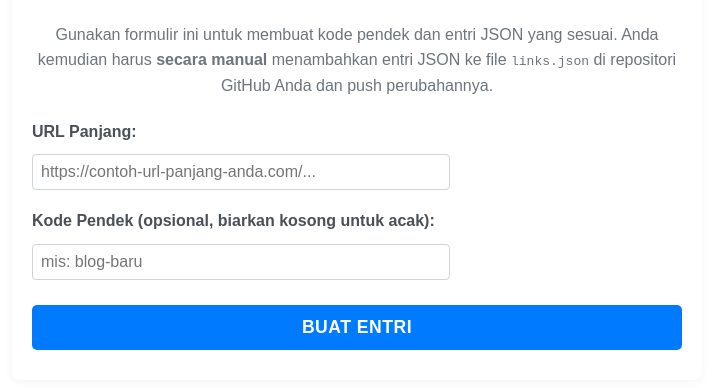
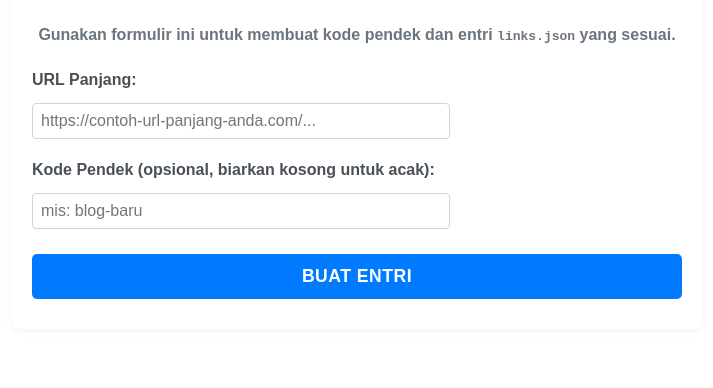
Before and after one commit to EDYCINDY/Shorte-link, a plain HTML site: page index.html in a window 1280 px wide. Shown: the part 128-516 px from the top of the page, without its empty margins (283-996 px from the left). Drawn offline with Linux system fonts and the light colour scheme.

Commit message:
Update index.html

```diff
--- a/index.html
+++ b/index.html
@@ -152,7 +152,7 @@ button:active {
 </head>
 <body>
     <h1>Pembuat Tautan Pendek</h1>
-    <p>Gunakan formulir ini untuk membuat kode pendek dan entri JSON yang sesuai. Anda kemudian harus <strong>secara manual</strong> menambahkan entri JSON ke file <code>links.json</code> di repositori GitHub Anda dan push perubahannya.</p>
+    <p><strong>Gunakan formulir ini untuk membuat kode pendek dan entri <code>links.json</code> yang sesuai.</strong> </p>
 
     <label for="longUrl">URL Panjang:</label>
     <input type="url" id="longUrl" placeholder="https://contoh-url-panjang-anda.com/..." required>
```
